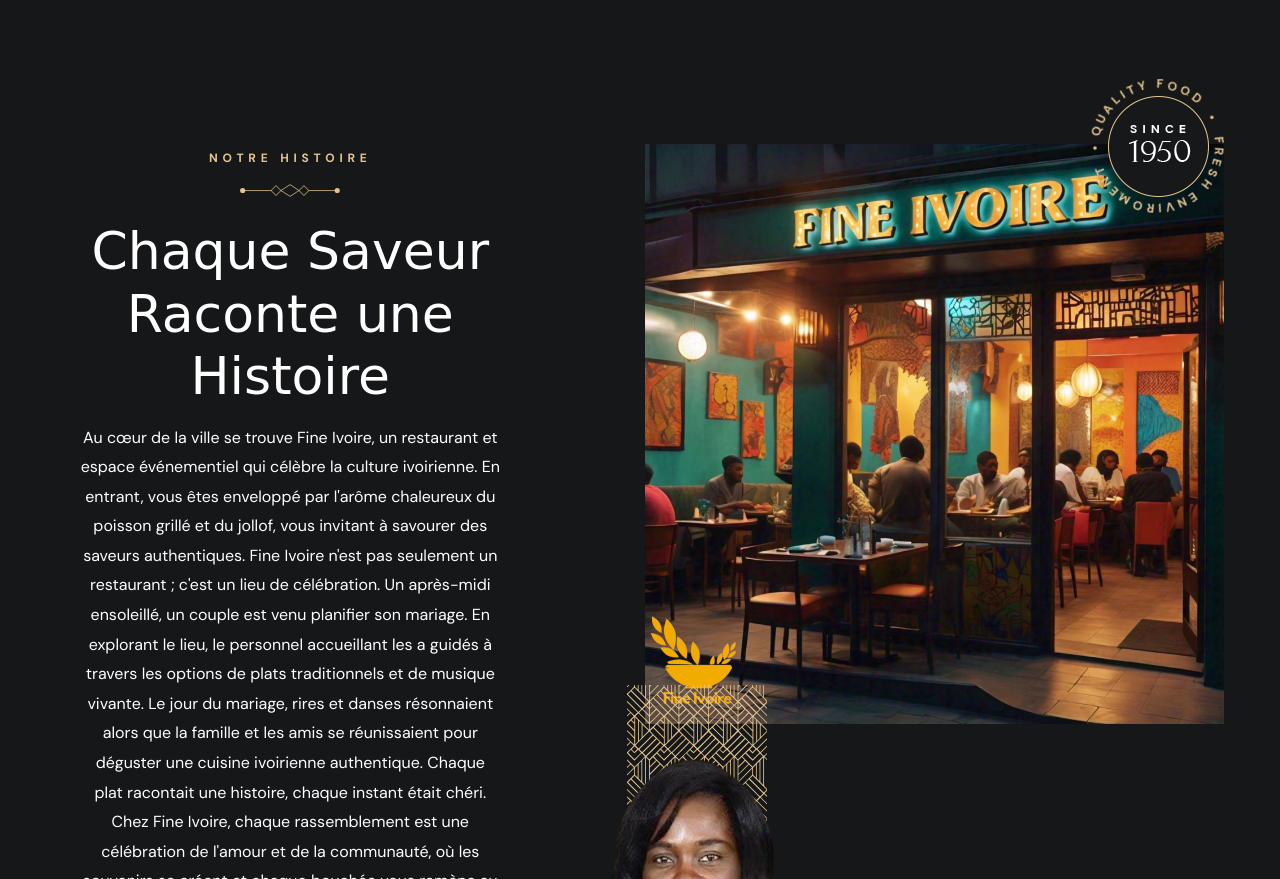
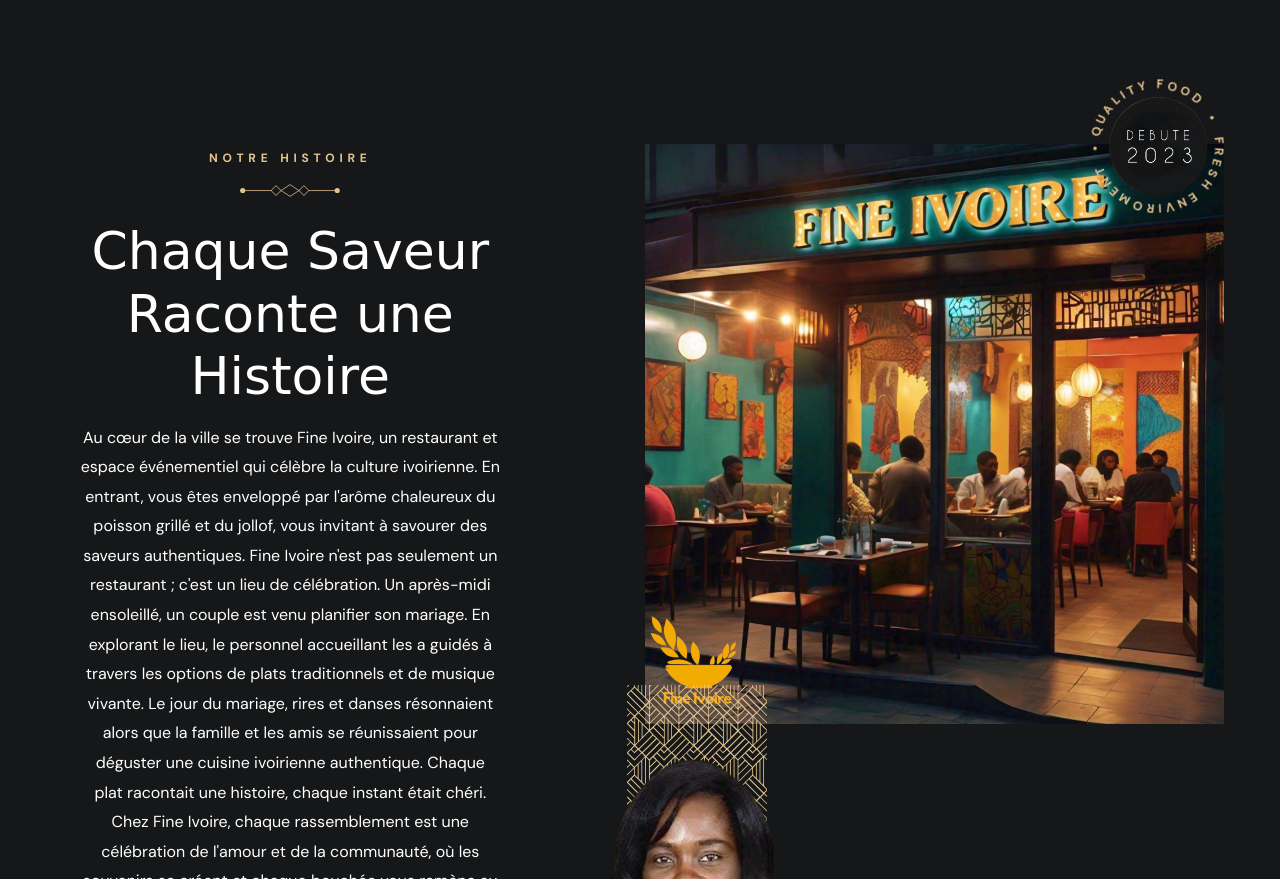
Before and after one commit to AmonKissi/Fine-Ivoire, a website built with Vite: page index.html in a window 1280 px wide. Shown: the part 1905-2784 px from the top of the page. Built offline with nearby package versions, Linux system fonts and the light colour scheme; files whose address does not match are found by name; a web font is replaced by a local one.

Commit message:
update badge

```diff
--- a/index.html
+++ b/index.html
@@ -379,7 +379,7 @@
 								alt="" class="w-100">
 						</div>
 						<div class="abs-img abs-img-2 has-before">
-							<img src="./src/images/badge/badge-2.png" width="133" height="134" loading="lazy" alt="">
+							<img src="./src/images/badge/badge-3.png" width="133" height="134" loading="lazy" alt="">
 						</div>
 					</figure>
 					<img src="./src/images/shape/shape-3.png" width="197" height="194" loading="lazy" alt="" class="shape">
```
Also changed, not shown: src/images/badge/badge-3.png (added).
